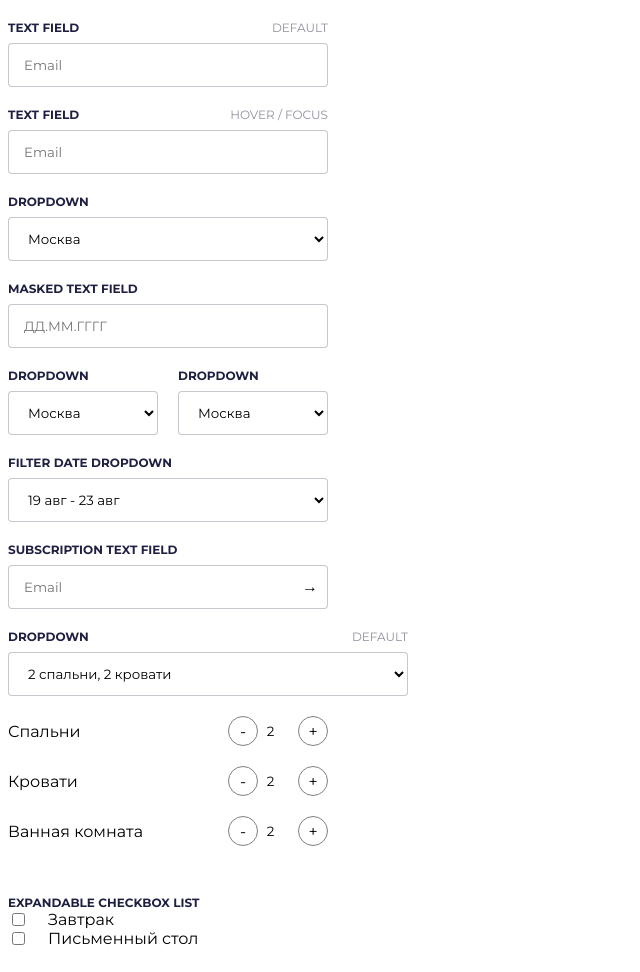
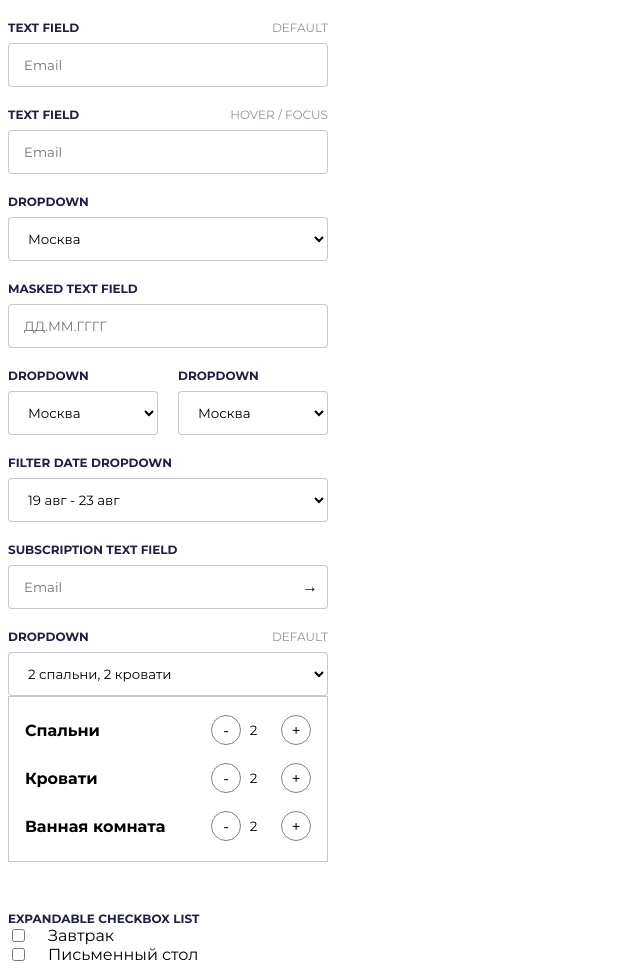
Before and after one commit to AnastasiyaBurlakova/forms-of-input, a plain HTML site: page index.html in a window 1280 px wide. Shown: the whole page, without its empty margins (0-640 px from the left). Drawn offline with Linux system fonts and the light colour scheme.

Commit message:
formater html and css

```diff
--- a/index.html
+++ b/index.html
@@ -135,8 +135,7 @@
 
 
          <!--input-calculate-->
-
-
+        <div class="menu">
             <div class="input-block input-calculate">
                 <div class="input-texts-top">
                     <div class="bold-black-text">Dropdown</div>
@@ -152,11 +151,8 @@
 
 
 
-
-        <div class="input-block">
-            <div class="input-texts-top">
-
-            </div>
+            <div class="groups">
+                <div class="input-block input-block-new">
                     <div class="spalni">
                        <div class="spalni-element">
                             <div class="spalni-left">Спальни</div>
@@ -172,10 +168,7 @@
 
 
 
-        <div class="input-block">
-            <div class="input-texts-top">
-
-            </div>
+                <div class="input-block input-block-new">
                     <div class="spalni">
                        <div class="spalni-element">
                             <div class="spalni-left">Кровати</div>
@@ -192,7 +185,7 @@
 
 
 
-        <div class="input-block">
+                <div class="input-block input-block-new">
                     <div class="spalni">
                        <div class="spalni-element">
                             <div class="spalni-left">Ванная комната</div>
@@ -200,6 +193,8 @@
                                 <div class="spalni-minus">-</div>
                                 <input type="number" value="2" name="">
                                 <div class="spalni-plus">+</div>
+                            </div>
+                       </div>
                     </div>
                 </div>
             </div>
--- a/style.css
+++ b/style.css
@@ -189,6 +189,7 @@
     justify-content: center;
     display: flex;
     align-items: center;
+    font-weight: normal;
 }
 
 .spalni-plus {
@@ -201,6 +202,7 @@
     justify-content: center;
     display: flex;
     align-items: center;
+     font-weight: normal;
 }
 
 
@@ -219,5 +221,18 @@
 
 
 .input-calculate {
-    width: 400px;
+    width: 320px;
 }
+
+.groups {
+    border: 1px solid rgba(31, 32, 65, 0.25);
+    width: 320px;
+    padding-bottom: 20px;
+    font-weight: bold;
+}
+
+.input-block-new {
+    width: 90%;
+    margin: 0 auto;
+    margin-top: 18px;
+}
```
Lines whose indentation alone changed are shown as unchanged.
